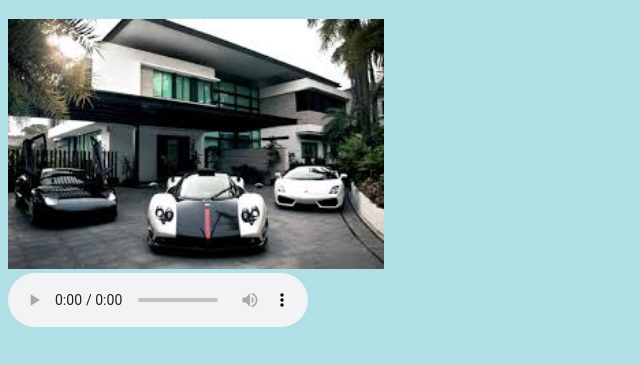
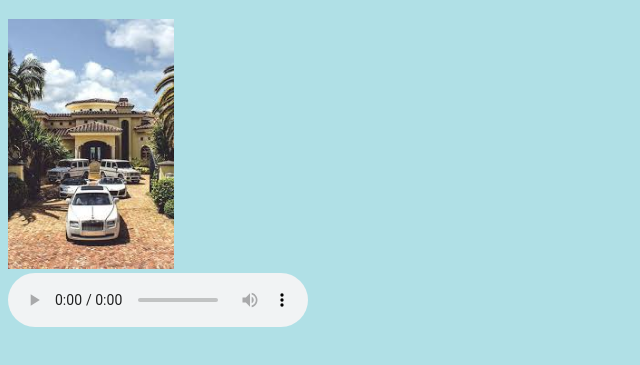
Before and after one commit to riteshk1/csp2019, a plain HTML site: page index.html in a window 1280 px wide. Shown: the part 87-452 px from the top of the page, without its empty margins (0-640 px from the left). Drawn offline with Linux system fonts and the light colour scheme.

Commit message:
Update index.html

```diff
--- a/index.html
+++ b/index.html
@@ -9,7 +9,7 @@
     <a href="portfolio.html">Portfolio</a>
     <a href="aboutme.html">About Me</a>
     <h1>This is Ritesh's Home Page!</h1>
-    <img src="bighouse.jfif" height="250">
+    <img src="mansion.jfif" height="250">
     <br>
     <audio controls>
             <source src="themesong.mp3" type="audio/mpeg">
```
